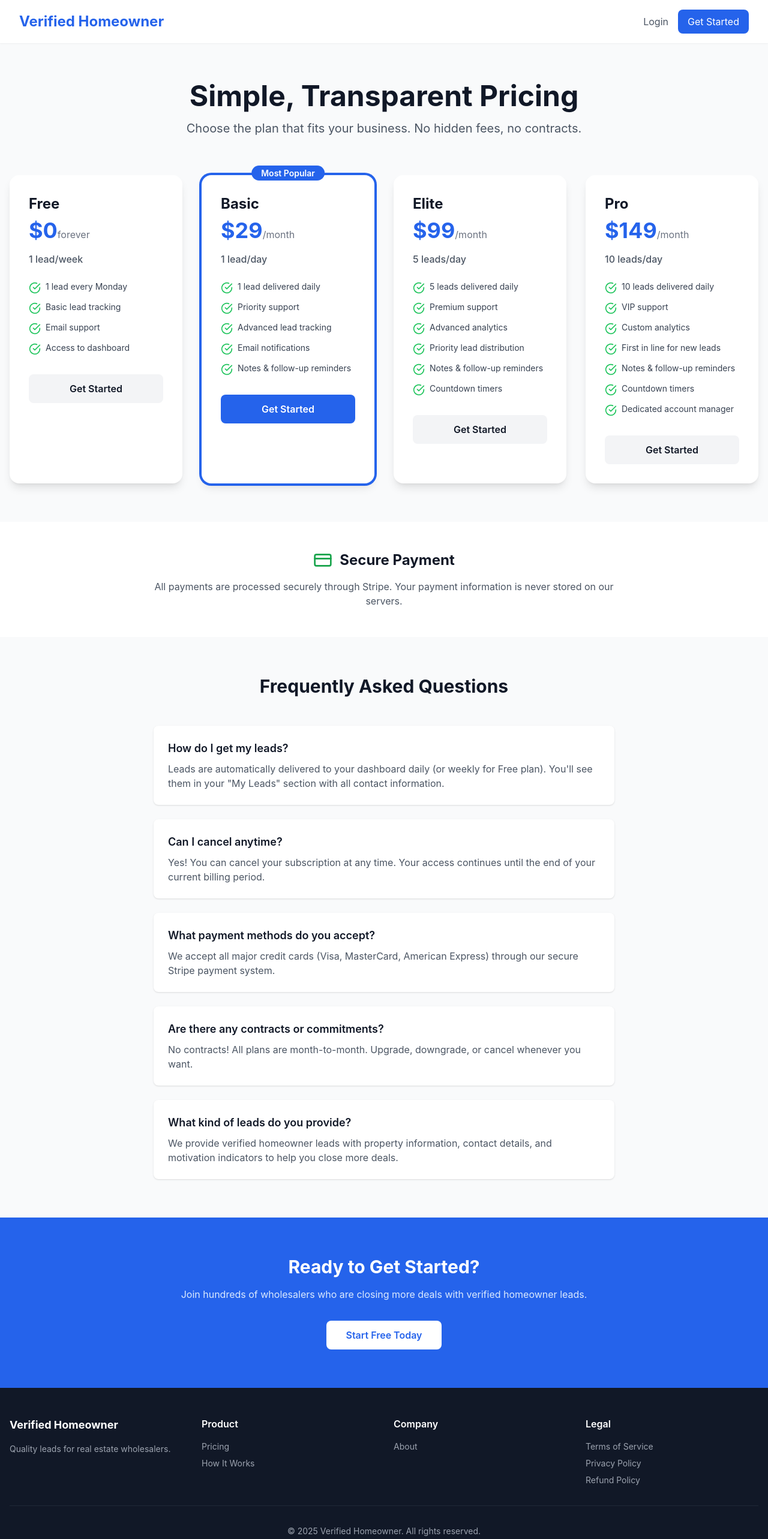
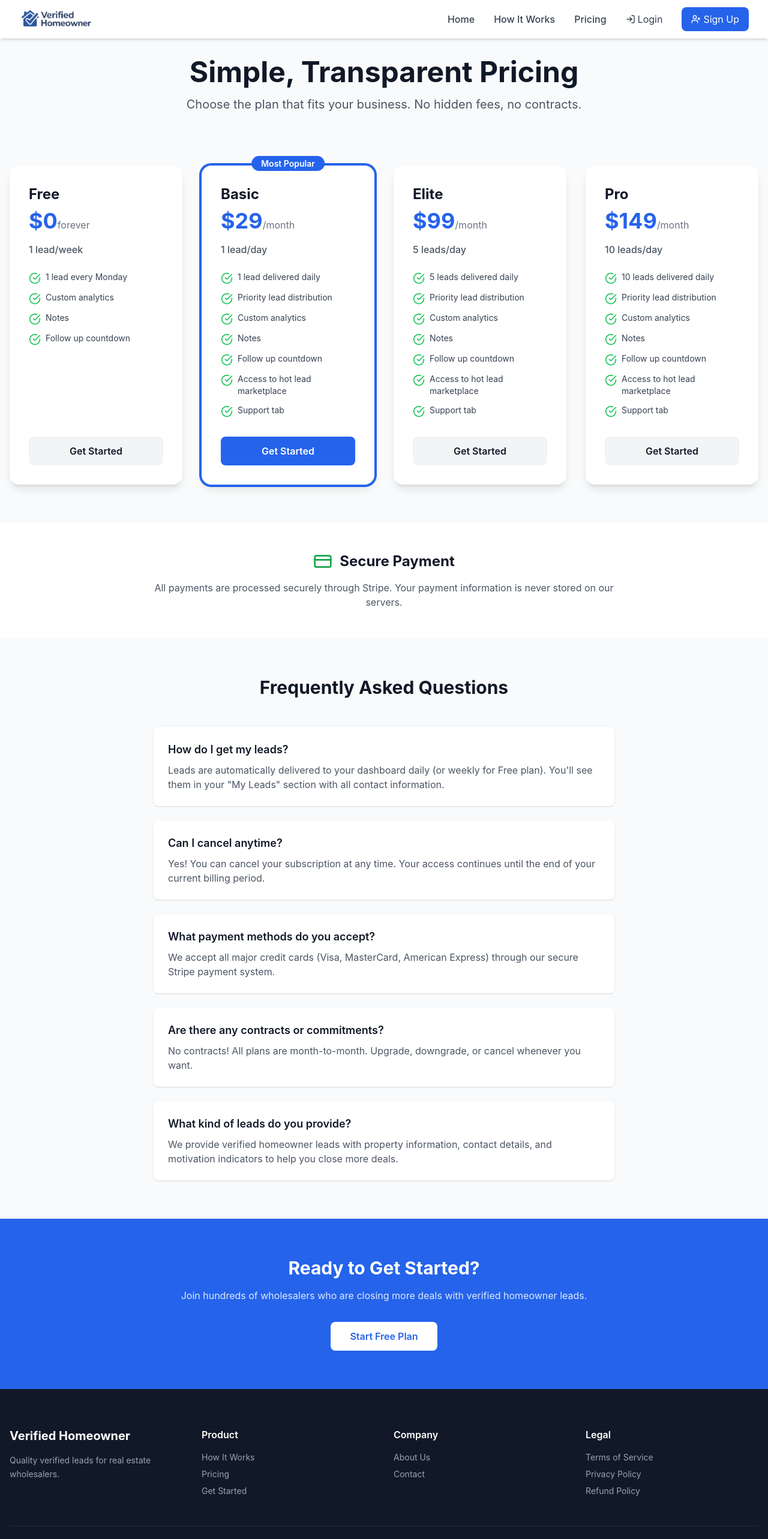
Before and after one commit to crynxmartinez/verifiedhomeowner, a React (Vite) app in the folder frontend/: page /pricing in a window 1280 px wide. Shown: the top 2566 px of the page at 60% size. Built offline with nearby package versions, Linux system fonts and the light colour scheme; no server answers; the HTML template or start-up script is replaced by a standard one.

Commit message:
Update plan features, add Navbar to Pricing, align buttons, remove pricing from Home

```diff
--- a/frontend/src/pages/Home.jsx
+++ b/frontend/src/pages/Home.jsx
@@ -3,34 +3,6 @@ import Navbar from '../components/Navbar';
 import { CheckCircle, TrendingUp, Users, Zap } from 'lucide-react';
 
 export default function Home() {
-  const plans = [
-    {
-      name: 'Free',
-      price: '$0',
-      leads: '1 lead/week',
-      features: ['1 lead every Monday', 'Basic support', 'Lead tracking'],
-    },
-    {
-      name: 'Basic',
-      price: '$29',
-      leads: '1 lead/day',
-      features: ['Daily lead delivery', 'Priority support', 'Advanced tracking', 'Email notifications'],
-      popular: true,
-    },
-    {
-      name: 'Elite',
-      price: '$99',
-      leads: '5 leads/day',
-      features: ['5 daily leads', 'Premium support', 'Advanced analytics', 'Priority distribution'],
-    },
-    {
-      name: 'Pro',
-      price: '$149',
-      leads: '10 leads/day',
-      features: ['10 daily leads', 'VIP support', 'Custom analytics', 'First in line'],
-    },
-  ];
-
   return (
     <div className="min-h-screen">
       <Navbar />
@@ -200,52 +172,6 @@ export default function Home() {
         </div>
       </section>
 
-      {/* Pricing - Full Screen */}
-      <section className="min-h-screen w-full flex items-center justify-center bg-white py-20">
-        <div className="max-w-7xl mx-auto px-4">
-          <h2 className="text-5xl font-bold text-center mb-20 text-gray-900">Simple Pricing</h2>
-          <div className="grid md:grid-cols-4 gap-8 mt-8">
-            {plans.map((plan, index) => (
-              <div
-                key={index}
-                className={`bg-white rounded-xl shadow-lg p-8 ${
-                  plan.popular ? 'ring-4 ring-blue-600 relative mt-0' : 'mt-6'
-                }`}
-              >
-                {plan.popular && (
-                  <div className="absolute -top-4 left-1/2 transform -translate-x-1/2">
-                    <span className="bg-blue-600 text-white px-6 py-2 rounded-full text-sm font-semibold shadow-lg whitespace-nowrap">
-                      Most Popular
-                    </span>
-                  </div>
-                )}
-                <h3 className="text-2xl font-bold mb-2 mt-2">{plan.name}</h3>
-                <div className="text-4xl font-bold mb-2">{plan.price}</div>
-                <div className="text-gray-600 mb-6">{plan.leads}</div>
-                <ul className="space-y-3 mb-8">
-                  {plan.features.map((feature, i) => (
-                    <li key={i} className="flex items-start space-x-2">
-                      <CheckCircle className="h-5 w-5 text-green-500 flex-shrink-0 mt-0.5" />
-                      <span className="text-sm text-gray-600">{feature}</span>
-                    </li>
-                  ))}
-                </ul>
-                <Link
-                  to="/register"
-                  className={`block text-center py-3 rounded-lg font-semibold transition ${
-                    plan.popular
-                      ? 'bg-blue-600 text-white hover:bg-blue-700'
-                      : 'bg-gray-100 text-gray-900 hover:bg-gray-200'
-                  }`}
-                >
-                  Get Started
-                </Link>
-              </div>
-            ))}
-          </div>
-        </div>
-      </section>
-
       {/* CTA - Full Screen */}
       <section className="min-h-screen w-full flex items-center justify-center bg-gradient-to-br from-blue-600 to-blue-800 text-white">
         <div className="max-w-4xl mx-auto px-4 text-center">
--- a/frontend/src/pages/Pricing.jsx
+++ b/frontend/src/pages/Pricing.jsx
@@ -1,6 +1,7 @@
 import { Link } from 'react-router-dom';
 import { CheckCircle, CreditCard } from 'lucide-react';
 import useAuthStore from '../store/authStore';
+import Navbar from '../components/Navbar';
 
 export default function Pricing() {
   const isAuthenticated = useAuthStore((state) => state.isAuthenticated);
@@ -14,9 +15,9 @@ export default function Pricing() {
       leads: '1 lead/week',
       features: [
         '1 lead every Monday',
-        'Basic lead tracking',
-        'Email support',
-        'Access to dashboard',
+        'Custom analytics',
+        'Notes',
+        'Follow up countdown',
       ],
     },
     {
@@ -27,10 +28,12 @@ export default function Pricing() {
       leads: '1 lead/day',
       features: [
         '1 lead delivered daily',
-        'Priority support',
-        'Advanced lead tracking',
-        'Email notifications',
-        'Notes & follow-up reminders',
+        'Priority lead distribution',
+        'Custom analytics',
+        'Notes',
+        'Follow up countdown',
+        'Access to hot lead marketplace',
+        'Support tab',
       ],
       popular: true,
     },
@@ -42,11 +45,12 @@ export default function Pricing() {
       leads: '5 leads/day',
       features: [
         '5 leads delivered daily',
-        'Premium support',
-        'Advanced analytics',
         'Priority lead distribution',
-        'Notes & follow-up reminders',
-        'Countdown timers',
+        'Custom analytics',
+        'Notes',
+        'Follow up countdown',
+        'Access to hot lead marketplace',
+        'Support tab',
       ],
     },
     {
@@ -57,12 +61,12 @@ export default function Pricing() {
       leads: '10 leads/day',
       features: [
         '10 leads delivered daily',
-        'VIP support',
+        'Priority lead distribution',
         'Custom analytics',
-        'First in line for new leads',
-        'Notes & follow-up reminders',
-        'Countdown timers',
-        'Dedicated account manager',
+        'Notes',
+        'Follow up countdown',
+        'Access to hot lead marketplace',
+        'Support tab',
       ],
     },
   ];
@@ -91,50 +95,16 @@ export default function Pricing() {
   ];
 
   return (
-    <div className="min-h-screen bg-gray-50 dark:bg-gray-900">
-      {/* Header */}
-      <header className="bg-white dark:bg-gray-800 shadow-sm">
-        <div className="max-w-7xl mx-auto px-4 sm:px-6 lg:px-8 py-4">
-          <div className="flex justify-between items-center">
-            <Link to="/" className="text-2xl font-bold text-blue-600 dark:text-blue-400">
-              Verified Homeowner
-            </Link>
-            <div className="flex items-center space-x-4">
-              {isAuthenticated ? (
-                <Link
-                  to="/dashboard"
-                  className="bg-blue-600 text-white px-4 py-2 rounded-lg hover:bg-blue-700 transition"
-                >
-                  Dashboard
-                </Link>
-              ) : (
-                <>
-                  <Link
-                    to="/login"
-                    className="text-gray-600 dark:text-gray-300 hover:text-blue-600 dark:hover:text-blue-400"
-                  >
-                    Login
-                  </Link>
-                  <Link
-                    to="/register"
-                    className="bg-blue-600 text-white px-4 py-2 rounded-lg hover:bg-blue-700 transition"
-                  >
-                    Get Started
-                  </Link>
-                </>
-              )}
-            </div>
-          </div>
-        </div>
-      </header>
+    <div className="min-h-screen bg-gray-50">
+      <Navbar />
 
       {/* Hero */}
-      <section className="py-16 px-4">
+      <section className="pt-24 pb-16 px-4">
         <div className="max-w-7xl mx-auto text-center">
-          <h1 className="text-4xl md:text-5xl font-bold text-gray-900 dark:text-white mb-4">
+          <h1 className="text-4xl md:text-5xl font-bold text-gray-900 mb-4">
             Simple, Transparent Pricing
           </h1>
-          <p className="text-xl text-gray-600 dark:text-gray-400 max-w-2xl mx-auto">
+          <p className="text-xl text-gray-600 max-w-2xl mx-auto">
             Choose the plan that fits your business. No hidden fees, no contracts.
           </p>
         </div>
@@ -143,50 +113,50 @@ export default function Pricing() {
       {/* Pricing Cards */}
       <section className="pb-16 px-4">
         <div className="max-w-7xl mx-auto">
-          <div className="grid md:grid-cols-2 lg:grid-cols-4 gap-8">
+          <div className="grid md:grid-cols-2 lg:grid-cols-4 gap-8 pt-6">
             {plans.map((plan) => (
               <div
                 key={plan.id}
-                className={`bg-white dark:bg-gray-800 rounded-2xl shadow-lg p-8 relative ${
+                className={`bg-white rounded-2xl shadow-lg p-8 relative flex flex-col ${
                   plan.popular ? 'ring-4 ring-blue-600' : ''
                 }`}
               >
                 {plan.popular && (
                   <div className="absolute -top-4 left-1/2 transform -translate-x-1/2">
-                    <span className="bg-blue-600 text-white px-4 py-1 rounded-full text-sm font-semibold">
+                    <span className="bg-blue-600 text-white px-4 py-1 rounded-full text-sm font-semibold whitespace-nowrap">
                       Most Popular
                     </span>
                   </div>
                 )}
 
-                <h3 className="text-2xl font-bold text-gray-900 dark:text-white mb-2">
+                <h3 className="text-2xl font-bold text-gray-900 mb-2">
                   {plan.name}
                 </h3>
                 <div className="mb-4">
-                  <span className="text-4xl font-bold text-blue-600 dark:text-blue-400">
+                  <span className="text-4xl font-bold text-blue-600">
                     {plan.price}
                   </span>
-                  <span className="text-gray-500 dark:text-gray-400">{plan.period}</span>
+                  <span className="text-gray-500">{plan.period}</span>
                 </div>
-                <p className="text-gray-600 dark:text-gray-400 mb-6 font-medium">
+                <p className="text-gray-600 mb-6 font-medium">
                   {plan.leads}
                 </p>
 
-                <ul className="space-y-3 mb-8">
+                <ul className="space-y-3 mb-8 flex-grow">
                   {plan.features.map((feature, i) => (
                     <li key={i} className="flex items-start space-x-2">
                       <CheckCircle className="h-5 w-5 text-green-500 flex-shrink-0 mt-0.5" />
-                      <span className="text-gray-700 dark:text-gray-300 text-sm">{feature}</span>
+                      <span className="text-gray-700 text-sm">{feature}</span>
                     </li>
                   ))}
                 </ul>
 
                 <Link
                   to={isAuthenticated ? '/upgrade' : '/register'}
-                  className={`block w-full py-3 rounded-lg font-semibold text-center transition ${
+                  className={`block w-full py-3 rounded-lg font-semibold text-center transition mt-auto ${
                     plan.popular
                       ? 'bg-blue-600 text-white hover:bg-blue-700'
-                      : 'bg-gray-100 dark:bg-gray-700 text-gray-900 dark:text-white hover:bg-gray-200 dark:hover:bg-gray-600'
+                      : 'bg-gray-100 text-gray-900 hover:bg-gray-200'
                   }`}
                 >
                   Get Started
@@ -198,15 +168,15 @@ export default function Pricing() {
       </section>
 
       {/* Secure Payment */}
-      <section className="py-12 px-4 bg-white dark:bg-gray-800">
+      <section className="py-12 px-4 bg-white">
         <div className="max-w-3xl mx-auto text-center">
           <div className="flex items-center justify-center space-x-3 mb-4">
             <CreditCard className="h-8 w-8 text-green-600" />
-            <h2 className="text-2xl font-bold text-gray-900 dark:text-white">
+            <h2 className="text-2xl font-bold text-gray-900">
               Secure Payment
             </h2>
           </div>
-          <p className="text-gray-600 dark:text-gray-400">
+          <p className="text-gray-600">
             All payments are processed securely through Stripe. Your payment information is never stored on our servers.
           </p>
         </div>
@@ -215,16 +185,16 @@ export default function Pricing() {
       {/* FAQ */}
       <section className="py-16 px-4">
         <div className="max-w-3xl mx-auto">
-          <h2 className="text-3xl font-bold text-gray-900 dark:text-white text-center mb-12">
+          <h2 className="text-3xl font-bold text-gray-900 text-center mb-12">
             Frequently Asked Questions
           </h2>
           <div className="space-y-6">
             {faqs.map((faq, i) => (
-              <div key={i} className="bg-white dark:bg-gray-800 rounded-lg p-6 shadow">
-                <h3 className="text-lg font-semibold text-gray-900 dark:text-white mb-2">
+              <div key={i} className="bg-white rounded-lg p-6 shadow">
+                <h3 className="text-lg font-semibold text-gray-900 mb-2">
                   {faq.question}
                 </h3>
-                <p className="text-gray-600 dark:text-gray-400">{faq.answer}</p>
+                <p className="text-gray-600">{faq.answer}</p>
               </div>
             ))}
           </div>
@@ -244,44 +214,46 @@ export default function Pricing() {
             to="/register"
             className="inline-block bg-white text-blue-600 px-8 py-3 rounded-lg font-semibold hover:bg-gray-100 transition"
           >
-            Start Free Today
+            Start Free Plan
           </Link>
         </div>
       </section>
 
       {/* Footer */}
-      <footer className="bg-gray-900 text-gray-400 py-12 px-4">
-        <div className="max-w-7xl mx-auto">
-          <div className="grid md:grid-cols-4 gap-8">
+      <footer className="bg-gray-900 text-gray-400 py-16">
+        <div className="max-w-7xl mx-auto px-4">
+          <div className="grid md:grid-cols-4 gap-8 mb-12">
             <div>
-              <h3 className="text-white font-bold text-lg mb-4">Verified Homeowner</h3>
-              <p className="text-sm">
-                Quality leads for real estate wholesalers.
+              <h3 className="text-white font-bold text-xl mb-4">Verified Homeowner</h3>
+              <p className="text-sm leading-relaxed">
+                Quality verified leads for real estate wholesalers.
               </p>
             </div>
             <div>
               <h4 className="text-white font-semibold mb-4">Product</h4>
               <ul className="space-y-2 text-sm">
-                <li><Link to="/pricing" className="hover:text-white">Pricing</Link></li>
-                <li><Link to="/how-it-works" className="hover:text-white">How It Works</Link></li>
+                <li><Link to="/how-it-works" className="hover:text-white transition">How It Works</Link></li>
+                <li><Link to="/pricing" className="hover:text-white transition">Pricing</Link></li>
+                <li><Link to="/register" className="hover:text-white transition">Get Started</Link></li>
               </ul>
             </div>
             <div>
               <h4 className="text-white font-semibold mb-4">Company</h4>
               <ul className="space-y-2 text-sm">
-                <li><Link to="/about" className="hover:text-white">About</Link></li>
+                <li><Link to="/about" className="hover:text-white transition">About Us</Link></li>
+                <li><a href="mailto:support@verifiedhomeowner.com" className="hover:text-white transition">Contact</a></li>
               </ul>
             </div>
             <div>
               <h4 className="text-white font-semibold mb-4">Legal</h4>
               <ul className="space-y-2 text-sm">
-                <li><Link to="/terms" className="hover:text-white">Terms of Service</Link></li>
-                <li><Link to="/privacy" className="hover:text-white">Privacy Policy</Link></li>
-                <li><Link to="/refund" className="hover:text-white">Refund Policy</Link></li>
+                <li><Link to="/terms" className="hover:text-white transition">Terms of Service</Link></li>
+                <li><Link to="/privacy" className="hover:text-white transition">Privacy Policy</Link></li>
+                <li><Link to="/refund" className="hover:text-white transition">Refund Policy</Link></li>
               </ul>
             </div>
           </div>
-          <div className="border-t border-gray-800 mt-8 pt-8 text-center text-sm">
+          <div className="border-t border-gray-800 pt-8 text-center text-sm">
             © {new Date().getFullYear()} Verified Homeowner. All rights reserved.
           </div>
         </div>
--- a/frontend/src/pages/wholesaler/UpgradePlan.jsx
+++ b/frontend/src/pages/wholesaler/UpgradePlan.jsx
@@ -49,14 +49,14 @@ export default function UpgradePlan() {
       name: 'Free',
       price: '$0',
       leads: '1 lead/week',
-      features: ['1 lead every Monday', 'Basic support', 'Lead tracking'],
+      features: ['1 lead every Monday', 'Custom analytics', 'Notes', 'Follow up countdown'],
     },
     {
       id: 'basic',
       name: 'Basic',
       price: '$29',
       leads: '1 lead/day',
-      features: ['Daily lead delivery', 'Priority support', 'Advanced tracking', 'Email notifications'],
+      features: ['1 lead delivered daily', 'Priority lead distribution', 'Custom analytics', 'Notes', 'Follow up countdown', 'Access to hot lead marketplace', 'Support tab'],
       popular: true,
     },
     {
@@ -64,14 +64,14 @@ export default function UpgradePlan() {
       name: 'Elite',
       price: '$99',
       leads: '5 leads/day',
-      features: ['5 daily leads', 'Premium support', 'Advanced analytics', 'Priority distribution'],
+      features: ['5 leads delivered daily', 'Priority lead distribution', 'Custom analytics', 'Notes', 'Follow up countdown', 'Access to hot lead marketplace', 'Support tab'],
     },
     {
       id: 'pro',
       name: 'Pro',
       price: '$149',
       leads: '10 leads/day',
-      features: ['10 daily leads', 'VIP support', 'Custom analytics', 'First in line'],
+      features: ['10 leads delivered daily', 'Priority lead distribution', 'Custom analytics', 'Notes', 'Follow up countdown', 'Access to hot lead marketplace', 'Support tab'],
     },
   ];
 
@@ -155,7 +155,7 @@ export default function UpgradePlan() {
             return (
               <div
                 key={plan.id}
-                className={`bg-white dark:bg-gray-800 rounded-xl shadow-lg dark:shadow-gray-900 p-6 relative ${
+                className={`bg-white dark:bg-gray-800 rounded-xl shadow-lg dark:shadow-gray-900 p-6 relative flex flex-col ${
                   plan.popular && !isCurrentPlan ? 'ring-4 ring-blue-600' : ''
                 } ${isCurrentPlan ? 'ring-4 ring-green-600' : ''}`}
               >
@@ -178,11 +178,11 @@ export default function UpgradePlan() {
                 <div className="text-4xl font-bold text-blue-600 dark:text-blue-400 mb-2">{plan.price}</div>
                 <div className="text-gray-600 dark:text-gray-400 mb-6">{plan.leads}</div>
 
-                <ul className="space-y-3 mb-8">
+                <ul className="space-y-3 mb-8 flex-grow">
                   {plan.features.map((feature, i) => (
                     <li key={i} className="flex items-start space-x-2">
                       <CheckCircle className="h-5 w-5 text-green-500 dark:text-green-400 flex-shrink-0 mt-0.5" />
-                      <span className="text-gray-700 dark:text-gray-300">{feature}</span>
+                      <span className="text-gray-700 dark:text-gray-300 text-sm">{feature}</span>
                     </li>
                   ))}
                 </ul>
@@ -190,7 +190,7 @@ export default function UpgradePlan() {
                 <button
                   onClick={() => handleUpgrade(plan.id)}
                   disabled={isCurrentPlan || loading}
-                  className={`w-full py-3 rounded-lg font-semibold transition disabled:cursor-not-allowed disabled:opacity-50 ${
+                  className={`w-full py-3 rounded-lg font-semibold transition disabled:cursor-not-allowed disabled:opacity-50 mt-auto ${
                     isCurrentPlan
                       ? 'bg-green-600 text-white'
                       : plan.popular
```
